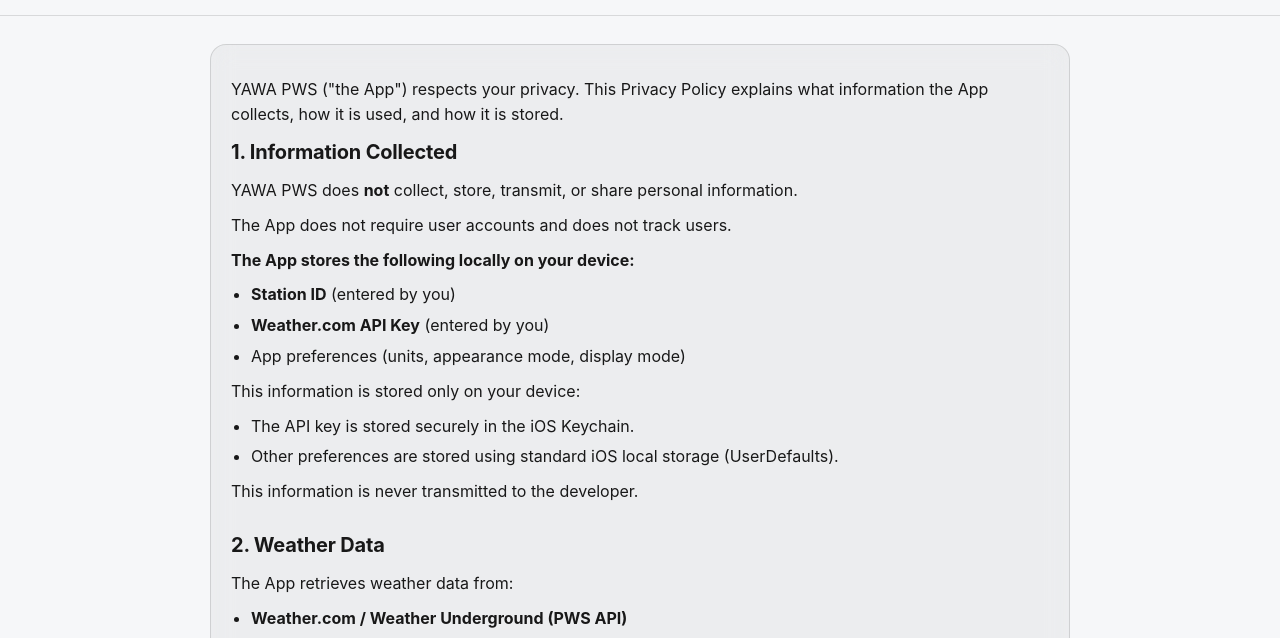
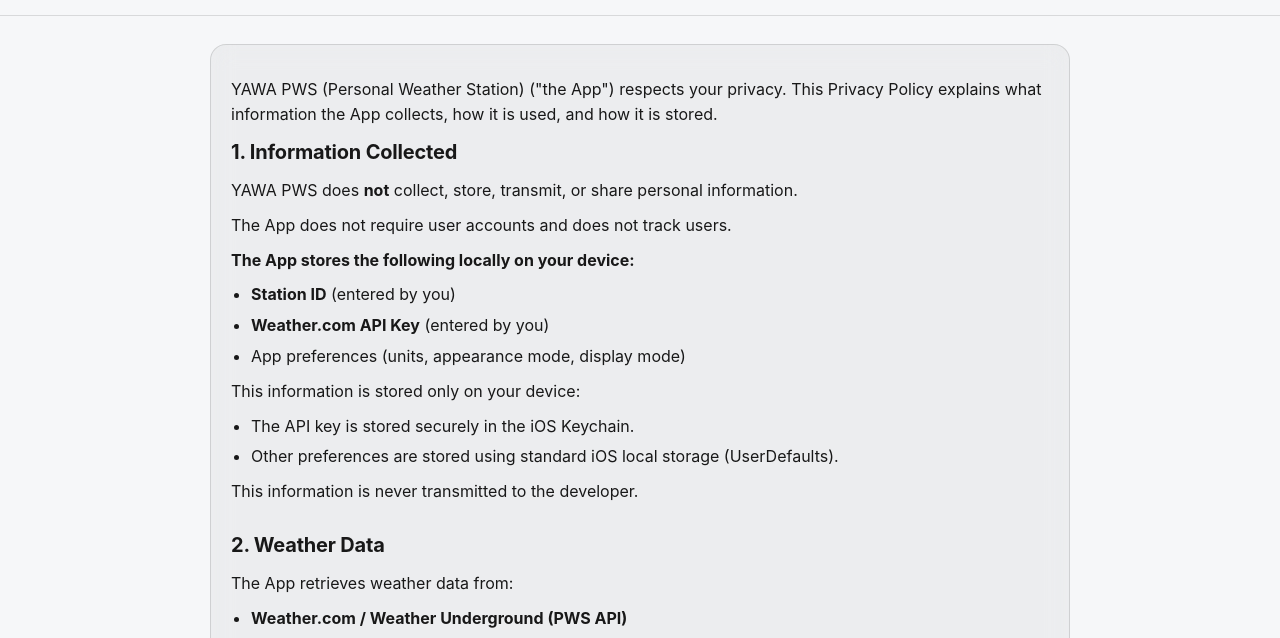
Before and after one commit to 5n5hnjwmwk-rgb/yawa-pws, a plain HTML site: page index.html in a window 1280 px wide. Shown: the part 135-773 px from the top of the page. Drawn offline with Linux system fonts and the light colour scheme.

Commit message:
Update index.html

```diff
--- a/index.html
+++ b/index.html
@@ -4,7 +4,7 @@
   <meta charset="utf-8" />
   <meta name="viewport" content="width=device-width, initial-scale=1" />
   <title>YAWA PWS Privacy Policy</title>
-  <meta name="description" content="Privacy Policy for YAWA PWS - Personal Weather Station edition" />
+  <meta name="description" content="Privacy Policy for YAWA PWS" />
   <style>
     :root{
       color-scheme: light dark;
@@ -116,7 +116,7 @@
     <div class="wrap">
       <div class="card">
         <p>
-          YAWA PWS ("the App") respects your privacy. This Privacy Policy explains what information the App collects,
+          YAWA PWS (Personal Weather Station) ("the App") respects your privacy. This Privacy Policy explains what information the App collects,
           how it is used, and how it is stored.
         </p>
 
```
